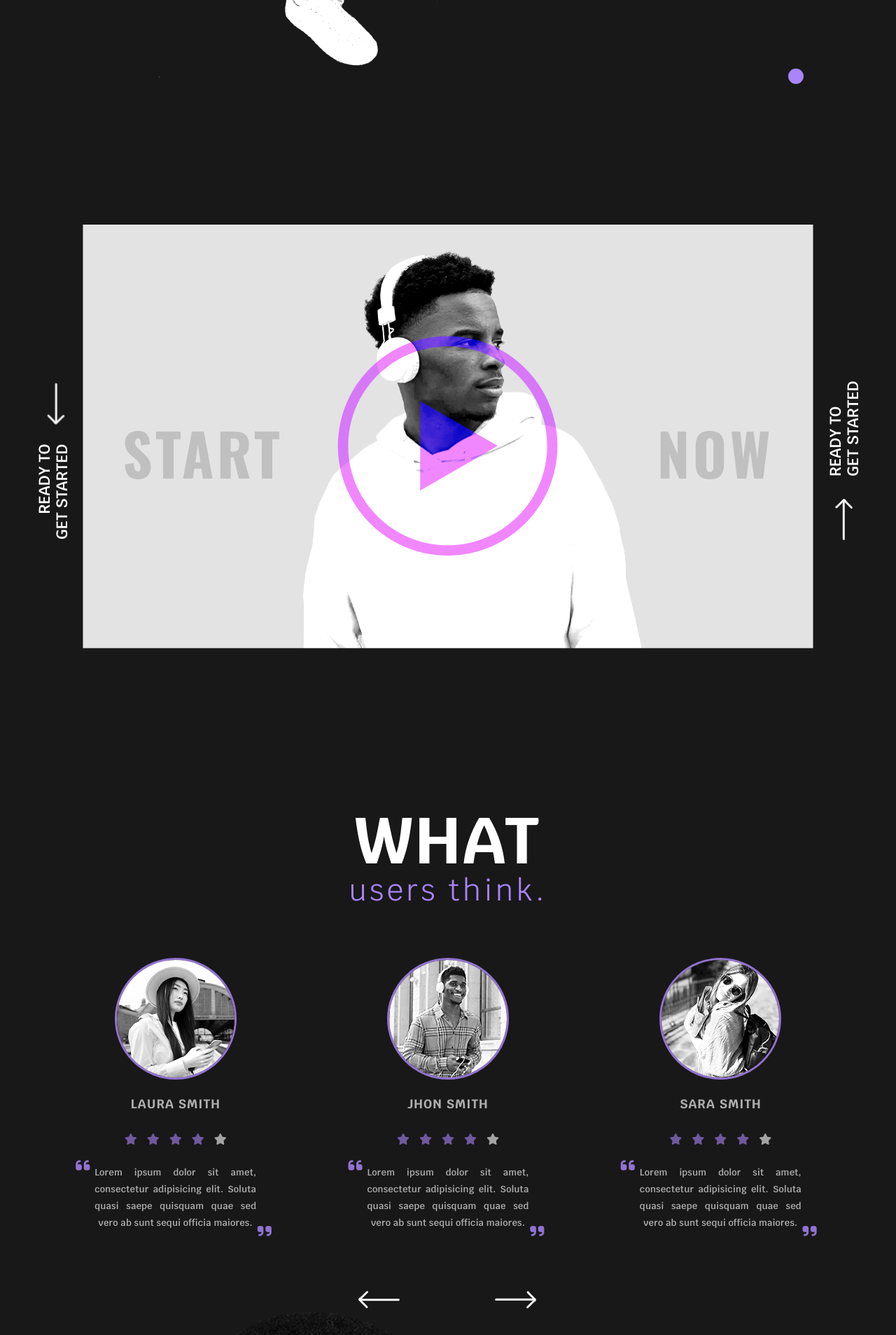
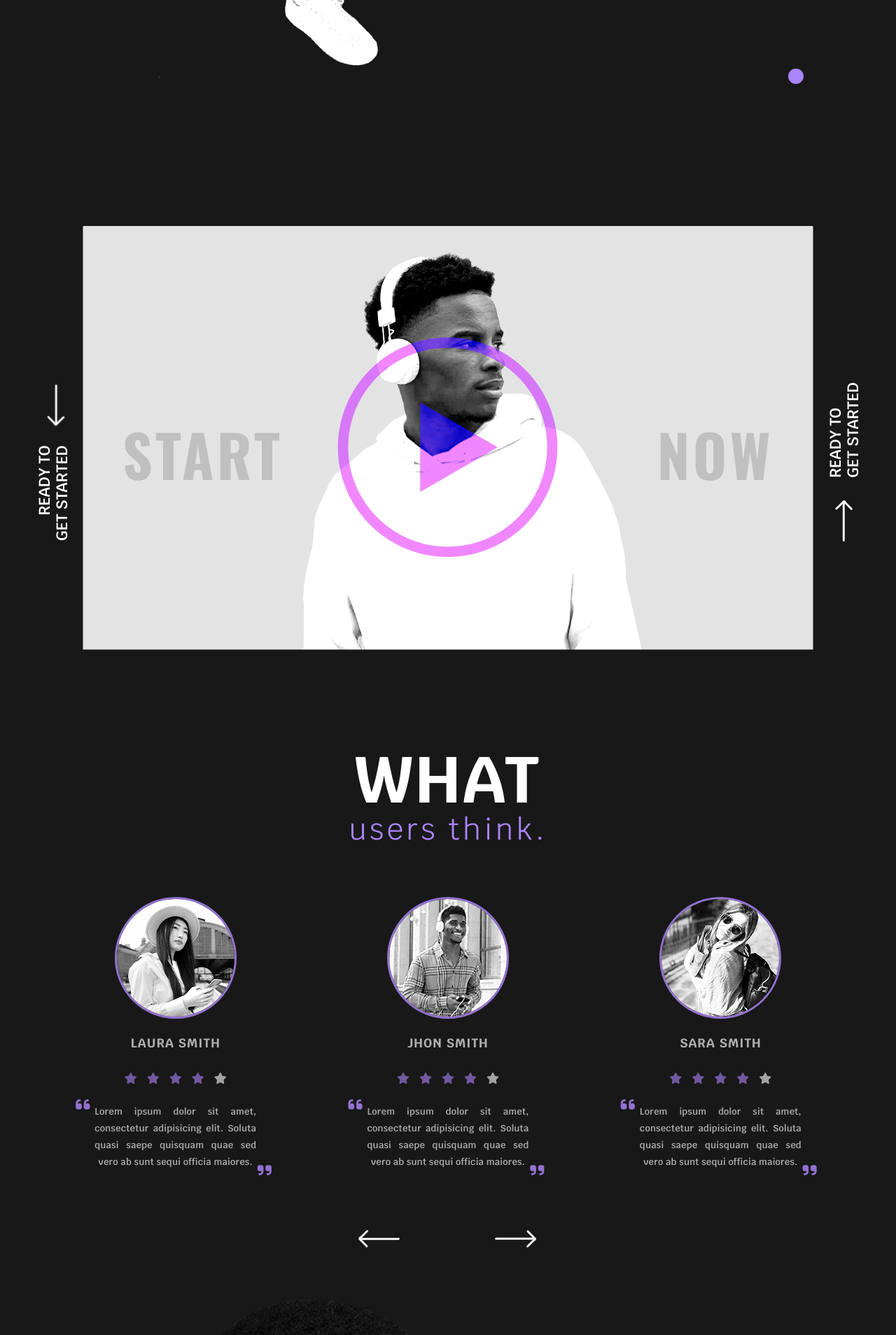
Before and after one commit to UID-bsuir/task1, a plain HTML site: page index.html in a window 1280 px wide. Shown: the part 3300-5208 px from the top of the page at 70% size. Drawn offline with nearby package versions, Linux system fonts and the light colour scheme.

Commit message:
fixed height between sections 6 and 7

```diff
--- a/index.html
+++ b/index.html
@@ -230,6 +230,7 @@
         <!-- section 7 (what users think,
         three users' comments) -->
         <section class="section-7-reviews-comments">
+            <div>
                 <div class="wrapper-top-text-7">
                     <p><span>What</span><br>users think.</p>
                 </div>
@@ -286,6 +287,7 @@
                 <div class="wrapper-bottom-arrows-7">
                     <img src="./images/down_arrow_bold.png" alt="bold arrow">
                     <img src="./images/down_arrow_bold.png" alt="bold arrow">
+                </div>
             </div>
         </section>
 
--- a/styles/styles.css
+++ b/styles/styles.css
@@ -725,10 +725,11 @@ four course cards, more courses)  */
 .section-6-video-start-now {
     display: flex;
     justify-content: space-between;
-    align-items: center;
+    align-items: flex-end;
 
     padding: 0 56px 0 56px;
-    height: 1002px;
+    margin-bottom: 70px;
+    height: 806px;
 }
 
 .wrapper-central-video-6 {
@@ -832,16 +833,22 @@ four course cards, more courses)  */
 
 /* SECTION 7 (reviews, comments) */
 
-.section-7-reviews-comments{
+.section-7-reviews-comments {
+    display: flex;
+    align-items: center;
+    height: 858px;
+    padding: 0 56px 0 56px;
+}
+
+.section-7-reviews-comments > div {
     display: flex;
     justify-content: center;
     flex-wrap: wrap;
 
-    height: 750px;
-    padding: 0 56px 0 56px;
+
 }
 
-.wrapper-top-text-7{
+.wrapper-top-text-7 {
     height: 194px;
     padding-top: 50px;
 
@@ -853,7 +860,7 @@ four course cards, more courses)  */
     color: #aa84f9;
 }
 
-.wrapper-top-text-7 span{
+.wrapper-top-text-7 span {
     font-weight: 700;
     font-size: 93px;
     letter-spacing: 3px;
@@ -861,7 +868,7 @@ four course cards, more courses)  */
     color: #fff;
 }
 
-.wrapper-all-reviews-7{
+.wrapper-all-reviews-7 {
     display: flex;
     justify-content: space-around;
 
@@ -869,7 +876,7 @@ four course cards, more courses)  */
     height: 440px;
 }
 
-.wrapper-review-7{
+.wrapper-review-7 {
     display: flex;
     flex-direction: column;
     justify-content: space-between;
@@ -881,7 +888,7 @@ four course cards, more courses)  */
     text-align: center;
 }
 
-.wrapper-reviews-img-block-7{
+.wrapper-reviews-img-block-7 {
     display: flex;
     justify-content: center;
     align-items: center;
@@ -896,7 +903,7 @@ four course cards, more courses)  */
     border-radius: 50%;
 }
 
-.wrapper-name-7{
+.wrapper-name-7 {
     font-size: 18px;
     font-weight: 700;
     letter-spacing: 1px;
@@ -907,7 +914,7 @@ four course cards, more courses)  */
     padding-bottom: 11px;
 }
 
-.wrapper-stars-7{
+.wrapper-stars-7 {
     display: flex;
     justify-content: space-around;
 
@@ -916,7 +923,7 @@ four course cards, more courses)  */
     padding-bottom: 4px;
 }
 
-.quotes-7{
+.quotes-7 {
     position: relative;
 
     height: 120px;
@@ -934,13 +941,13 @@ four course cards, more courses)  */
     margin-bottom: -2px;
 }
 
-.quotes-7 p{
+.quotes-7 p {
     width: 231px;
 
     margin-left: 10px;
 }
 
-.quote-ico-7{
+.quote-ico-7 {
     position:absolute;
 
     font-size: 23px;
@@ -950,17 +957,17 @@ four course cards, more courses)  */
     margin-left: -5px;
 }
 
-.quote-left-7{
+.quote-left-7 {
     top: -10px;
     left: -12px;
 }
 
-.quote-right-7{
+.quote-right-7 {
     right: -12px;
     bottom: 13px;
 }
 
-.wrapper-bottom-arrows-7{
+.wrapper-bottom-arrows-7 {
     display: flex;
     flex-direction: row;
     justify-content: space-between;
@@ -973,15 +980,15 @@ four course cards, more courses)  */
     margin-right: 3px;
 }
 
-.wrapper-bottom-arrows-7 img:first-child{
+.wrapper-bottom-arrows-7 img:first-child {
     transform: rotate(90deg);
 }
 
-.wrapper-bottom-arrows-7 img:last-child{
+.wrapper-bottom-arrows-7 img:last-child {
     transform: rotate(-90deg);
 }
 
-.wrapper-bottom-arrows-7 img:hover{
+.wrapper-bottom-arrows-7 img:hover {
     filter: opacity(0.3) drop-shadow(0 0 0 #aa84f9);
 }
 
```
Lines whose indentation alone changed are shown as unchanged.
